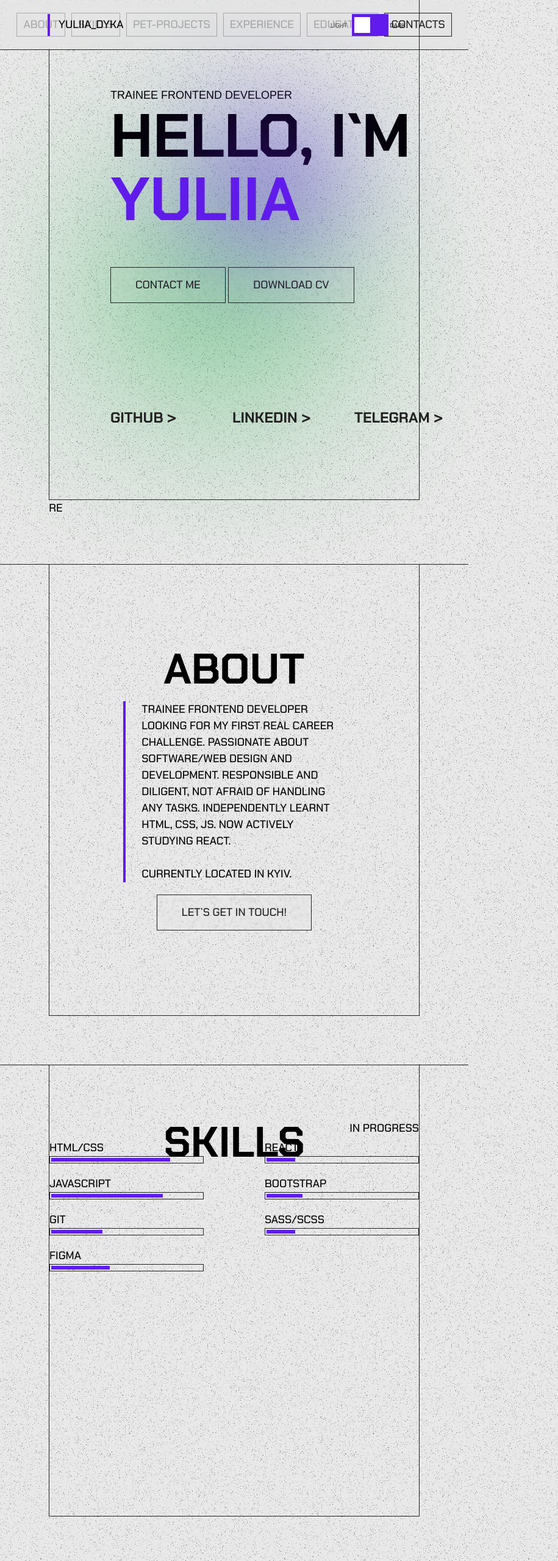
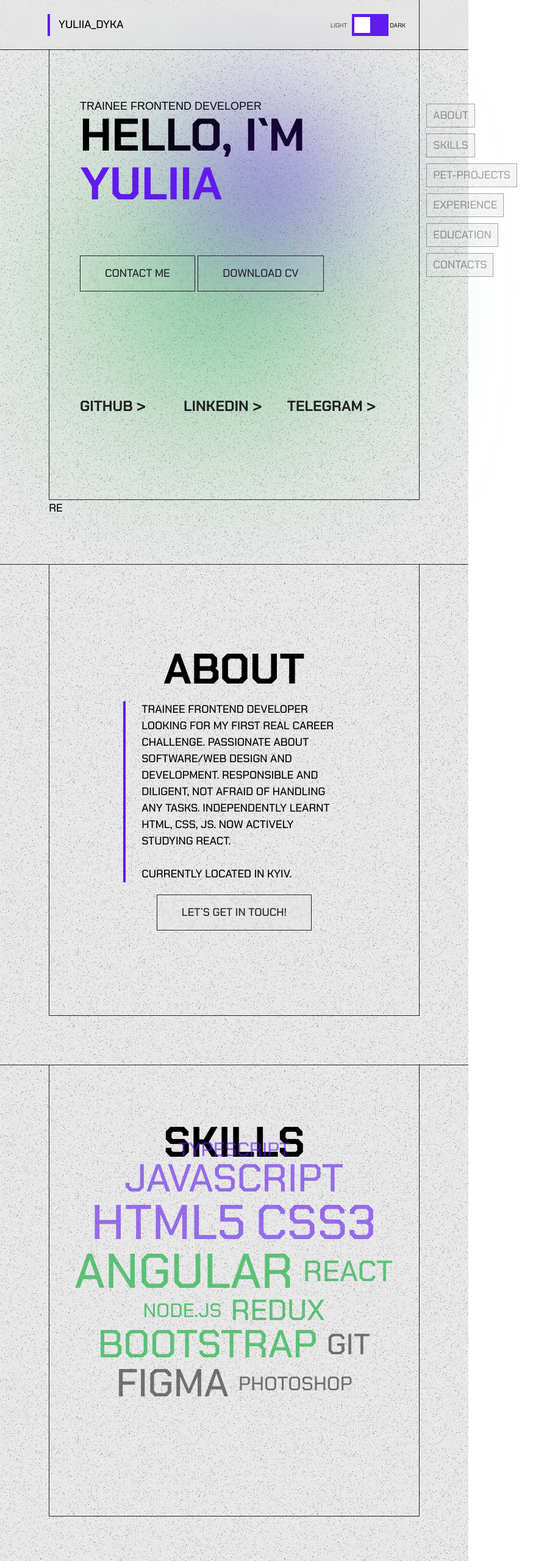
Before and after one commit to Yuliiadd/portfolio-new, a plain HTML site: page index.html in a window 768 px wide. Shown: the top 2560 px of the page at 61% size, 915 px wide, since content can reach past the window. Drawn offline with Linux system fonts and the light colour scheme.

Commit message:
part of tablet adaptation

```diff
--- a/index.html
+++ b/index.html
@@ -86,7 +86,7 @@
             <div class="frame desk-3 _anim-item" id="skills">
                 <h2 class="title">SKILLS</h2>
                 <div class="skills">
-                    <div class="skill _anim-item" id="html">
+                    <!-- <div class="skill _anim-item" id="html">
                         <span>HTML/CSS</span>
                         <div class="full">
                             <div class="result"></div>
@@ -109,10 +109,49 @@
                         <div class="full">
                             <div class="result"></div>
                         </div>
+                    </div> -->
+                    <div skill-type="language" skill-weight="1">
+                    TypeScript
+                    </div>
+                    <div skill-type="language" skill-weight="3">
+                    JavaScript
+                    </div>
+                    <div skill-type="language" skill-weight="4">
+                    HTML5
+                    </div>
+                    <div skill-type="language" skill-weight="4">
+                    CSS3
+                    </div>
+
+
+                    <div skill-type="framework" skill-weight="4">
+                    Angular
+                    </div>
+                    <div skill-type="framework" skill-weight="2">
+                    React
+                    </div>
+                    <div skill-type="framework" skill-weight="1">
+                    Node.js
+                    </div>
+                    <div skill-type="framework" skill-weight="2">
+                    Redux
+                    </div>
+                    <div skill-type="framework" skill-weight="3">
+                    Bootstrap
+                    </div>
+
+                    <div skill-type="tool" skill-weight="2">
+                    Git
+                    </div>
+                    <div skill-type="tool" skill-weight="3">
+                    Figma
+                    </div>
+                    <div skill-type="tool" skill-weight="1">
+                    Photoshop
                     </div>
                 </div>
 
-                <div class="skills in-progress">
+                <!-- <div class="skills in-progress">
                     <div class="skill _anim-item" id="react">
                         <span>REACT</span>
                         <div class="full">
@@ -131,7 +170,7 @@
                             <div class="result"></div>
                         </div>
                     </div>
-                </div>
+                </div> -->
             </div>
         </section>
 
--- a/style.css
+++ b/style.css
@@ -692,13 +692,92 @@ li.active-page {
 
 }
 
-.skills {
+/* .skills {
     width: 374px;
     display: flex;
     gap: 20px;
     flex-direction: column;
     justify-content: space-between;
+} */
+
+.skills {
+    align-items: center;
+    display: flex;
+    flex-wrap: wrap;
+    justify-content: center;
+    width: 90%;
+    margin: 0 auto;
 }
+
+
+.skills div {
+    padding: 0.5rem;
+    transition: .5s;
+    opacity: 0.6;
+    position: relative;
+    animation: move 2s ease-in infinite alternate-reverse;
+}
+
+@keyframes move {
+    0% {left: 0}
+    100% {left: -5px}
+}
+
+
+.skills div:hover {
+    padding: 1.3rem;
+    opacity: 1;
+}
+
+.skills div[skill-type="language"] {
+    color: var(--primary);
+    animation-delay: 1s;
+}
+
+.skills div[skill-type="framework"] {
+    color: var(--green);
+    animation-delay: .5s;
+}
+
+.skills div[skill-type="tool"] {
+    color: var(--secondary);
+    animation-delay: .1s;
+}
+
+.skills div[skill-weight="1"] {
+    font-size: 2rem;
+    line-height: 1rem;
+    animation-delay: .7s;
+}
+
+.skills div[skill-weight="2"] {
+    font-size: 3rem;
+    line-height: 2rem;
+    animation-delay: .1s;
+}
+
+.skills div[skill-weight="3"] {
+    font-size: 4rem;
+    line-height: 3rem;
+
+    animation-delay: .7s;
+}
+
+.skills div[skill-weight="4"] {
+    font-size: 5rem;
+    line-height: 4rem;
+    animation-delay: .1s;
+}
+
+.skills div[skill-weight="5"] {
+    font-size: 6rem;
+    line-height: 5rem;
+    animation-delay: .5s;
+}
+
+
+
+/*
 .in-progress {position: relative;}
 .in-progress::before {
     content: "IN PROGRESS";
@@ -719,7 +798,7 @@ li.active-page {
     background-color: var(--primary);
     height: 100%;
     transition: .8s ;
-}
+} */
 
 /* .skill._active .result {
     opacity: 1;
@@ -1144,8 +1223,74 @@ li.active-page {
 and (min-width: 768px)
 and (max-width: 1199px) {
 
+    .current-company {
+        position: absolute;
+        /* bottom: 0; */
+        width: 20%;
+        opacity: 0;
+        display: none;
+    }
 
+    .desk-5 .description {
+        margin: 0;
+        max-width: 100%;
+    }
+    .description-text li {
+        white-space: normal;
+       list-style: circle ;
+    }
+    .first-screen .title {
+        font-size: 75px;
+    }
 
+    .first-name {
+        font-size: 75px;
+        top: -480%;
+
+    }
+
+    .first-screen {
+       padding: 0 50px;
+    }
+
+    .link {
+        min-width: 170px;
+    }
+
+    .navigation ul {
+        flex-direction: column;
+        align-items: flex-start;
+    }
+
+    .navigation {
+        top: 170px;
+        right: 0;
+        width: auto;
+        height: auto;
+        left: auto;
+    }
+
+    .navigation:hover.navigation li {
+        right: 7px;
+        opacity: 1;
+    }
+
+    .navigation:hover.navigation ul {
+        align-items: center;
+    }
+
+    .navigation li {
+       background-image: var(--background-image);
+       opacity: 1;
+       position: relative;
+       right: -80px;
+       opacity: 0.4;
+    }
+
+    li.active-page {
+        right: -80px;
+        opacity: 0.4;
+    }
 
 }
 
```
